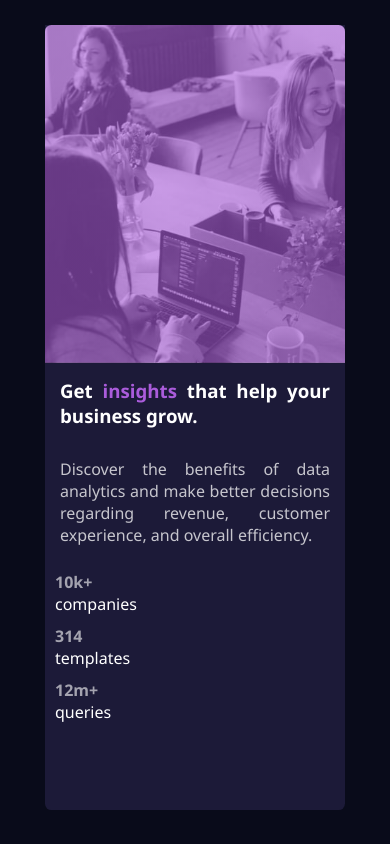
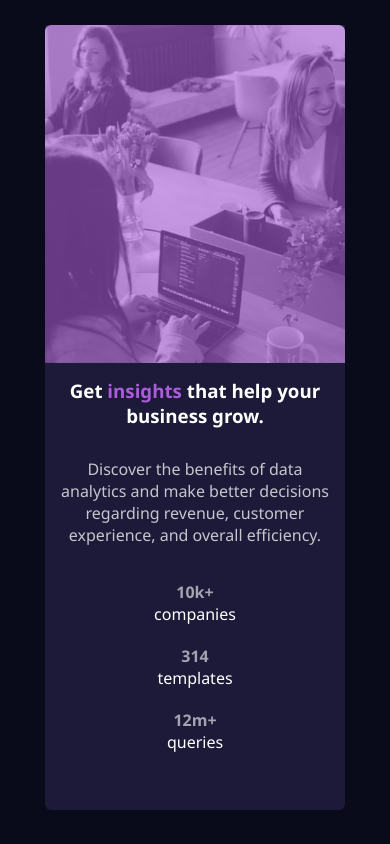
Before and after one commit to Meshak-Charuka/stats-preview-card, a plain HTML site: page index.html in a window 390 px wide. Drawn offline with Linux system fonts and the light colour scheme.

Commit message:
style.css

```diff
--- a/style.css
+++ b/style.css
@@ -3,7 +3,6 @@
     padding: 0;
     box-sizing: border-box;
     font-family: 'Segoe UI', Tahoma, Geneva, Verdana, sans-serifB;
-    text-align: justify;
 }
 
 .contener-desktop {
@@ -63,7 +62,7 @@ body {
 
 .contener-mobile .stats h4.items {
     color: hsl(0, 0%, 100%);
-    margin: 10px;
+    margin: 20px;
 }
 
 .contener-mobile .stats h4.items span {
```
